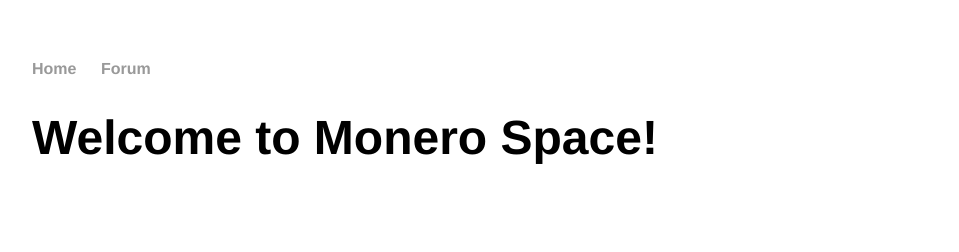
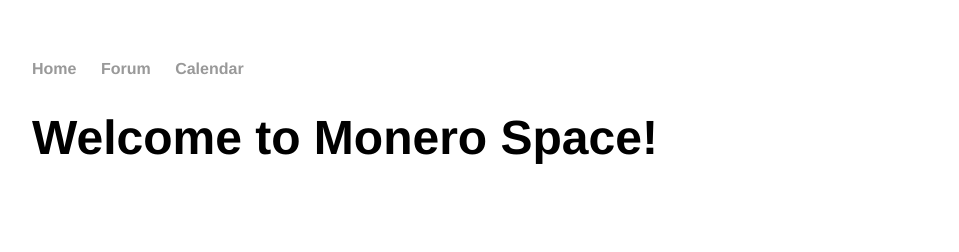
Before and after one commit to MoneroSpace/monerospace.github.io, a Jekyll site: the page built from index.html, in a window 1280 px wide. Shown: the top 252 px of the page, without its empty margins (160-1119 px from the left). Built offline with Jekyll 4.4.1, drawn with Linux system fonts in a browser that asks for light colours.

Commit message:
Add calendar link to header

```diff
--- a/_layouts/default.html
+++ b/_layouts/default.html
@@ -10,6 +10,7 @@
 	    		<ul>
 	        		<li><a href="/">Home</a></li>
 		        	<li><a href="https://forum.monero.space/">Forum</a></li>
+				<li><a href="https://monero.space/calendar/">Calendar</a></li>
 	    		</ul>
 			</nav>
 			<div class="container">
```
